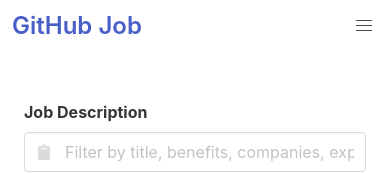
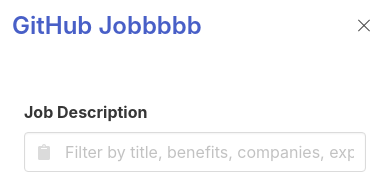
Before and after one commit to spreered/js_workshop_job, a plain HTML site: page index.html in a window 390 px wide. Both pictures are taken after a click on the button "menu". Shown: the top 173 px of the page. Drawn offline with nearby package versions, Linux system fonts and the light colour scheme.

Commit message:
hamburger

```diff
--- a/index.html
+++ b/index.html
@@ -34,6 +34,8 @@
     .m-0-auto{
       margin: 0 auto;
     }
+
+
   </style>
 </head>
 <body>
@@ -42,7 +44,7 @@
 
       <div class="navbar-brand">
         <a class="navbar-item is-size-4 has-text-weight-semibold" href="https://bulma.io">
-          GitHub Job
+          GitHub Jobbbbb
         </a>
 
         <a role="button" id="navbar-burger" class="navbar-burger burger" aria-label="menu" aria-expanded="false" data-target="navbar-menu">
@@ -125,7 +127,7 @@
     </div>
   </section>
 
-  <!-- <script src="index.js"></script> -->
+  <script src="index.js"></script>
   <!-- <script src="job.js"></script> -->
 </body>
 </html>
--- /dev/null
+++ b/index.js
@@ -0,0 +1,14 @@
+let burger = document.querySelector(".navbar-burger.burger");
+burger.addEventListener("click", function(){
+  console.log("click!")
+  // if (this.classList.contains('is-active'))
+  //   this.classList.remove("is-active")
+  // else
+  //   this.classList.add('is-active')
+  let classes = this.className.split(' ')
+  if (classes.includes('is-active'))
+    classes = classes.filter((cls) => cls !== 'is-active')
+  else
+    classes.push('is-active')
+  this.className = classes.join(' ')
+})
```
